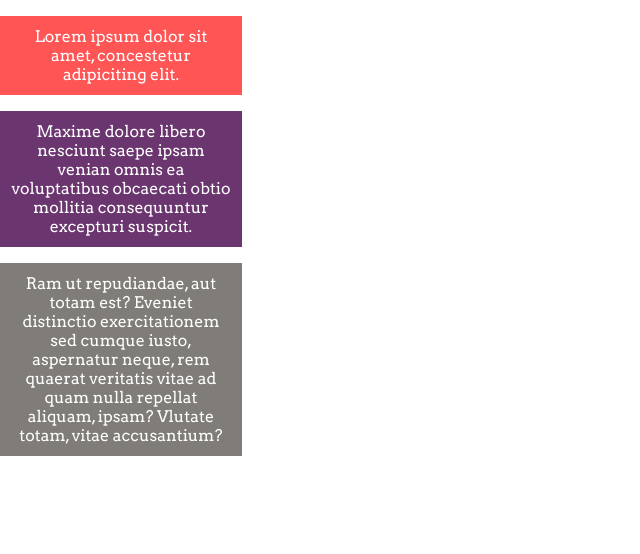
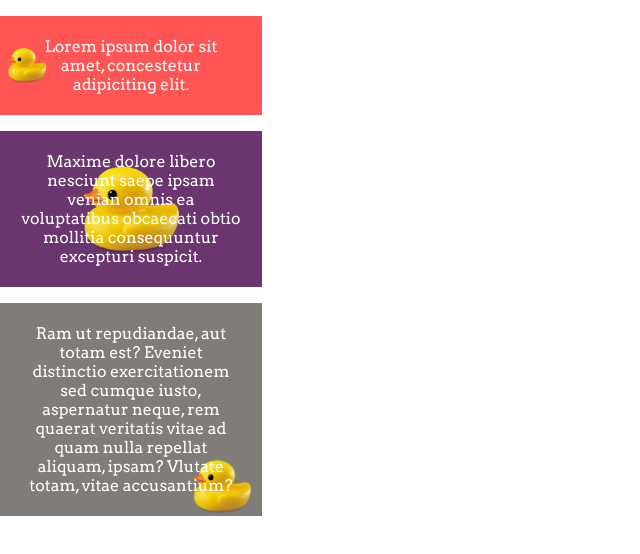
Before and after one commit to green-fox-academy/Hedvegia, a plain HTML site: page week-01/day-3/exercise10.html in a window 1280 px wide. Shown: the whole page, without its empty margins (0-640 px from the left). Drawn offline with Linux system fonts and the light colour scheme.

Commit message:
exercise10

```diff
--- a/week-01/day-3/exercise10.css
+++ b/week-01/day-3/exercise10.css
@@ -2,31 +2,37 @@ body {
     font-family: 'Arvo', serif;
     margin: 0;
     color: white;
-}
-p {
-    background-image: url('duck.png');
 }
 p:first-child {
     border: 1px solid rgb(255, 85, 84);
     width: 220px;
     text-align: center;
     background: rgb(255, 85, 84);
-    padding: 10px;
+    padding: 20px;
+    background-image: url('duck.png');
+    background-size: 20%;
+    background-repeat: no-repeat;
+    background-position: left;
 }
 body p:nth-child(2) {
     border: 1px solid rgb(107, 53, 111);
     width: 220px;
     text-align: center;
     background: rgb(107, 53, 111);
-    padding: 10px;
+    background-image: url('duck.png');
+    background-size: 50%;
+    background-repeat: no-repeat;
+    background-position: center;
+    padding: 20px;
 }
 p:last-child {
     border: 1px solid rgb(128, 125, 120);
     width: 220px;
     text-align: center;
     background: rgb(128, 125, 120);
-    padding: 10px;
+    background-image: url('duck.png');
+    background-size: 30%;
+    background-repeat: no-repeat;
+    background-position: right bottom;
+    padding: 20px;
 }
-p {
-    background-image: url('duck.png');
-}
--- a/week-01/day-4/exercise1.css
+++ /dev/null
@@ -1,9 +0,0 @@
-p {
-    color: rgb(6, 117, 58);
-    background: rgb(6, 117, 58);
-    border: 1px solid rgb(6, 117, 58);
-    width: 900px;
-    height: 186px;
-    margin: 200px;
-    margin-top: 10px;
-}
--- a/week-01/day-4/exercise2.css
+++ /dev/null
@@ -1,19 +0,0 @@
-body {
-    background: rgb(225, 215, 201);
-}
-p {
-    color: rgb(6, 117, 58);
-    border: 3px solid rgb(255, 0, 0);
-    width: 900px;
-    background: rgb(255, 228, 50);
-    margin-left: 200px;
-}
-
-
-
-
-/*     border: 1px solid rgb(6, 117, 58);
-    width: 900px;
-    height: 186px;
-    margin: 200px;
-    margin-top: 10px;  */
```
Also changed, not shown: week-01/day-4/exercise1.html (deleted, +0 -11 lines), week-01/day-4/exercise2.html (deleted).
